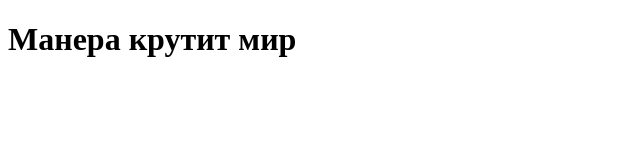
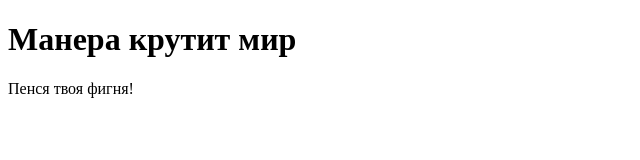
Before and after one commit to ZayRexan/potential-train, a plain HTML site: page index.html in a window 1280 px wide. Shown: the whole page, without its empty margins (0-640 px from the left). Drawn offline with Linux system fonts and the light colour scheme.

Commit message:
Пенся фигня!

```diff
--- a/index.html
+++ b/index.html
@@ -9,6 +9,7 @@
 
 <body>
 	<h1>Манера крутит мир</h1>
+	<p>Пенся твоя фигня!</p>
 </body>
 
 </html>
```
